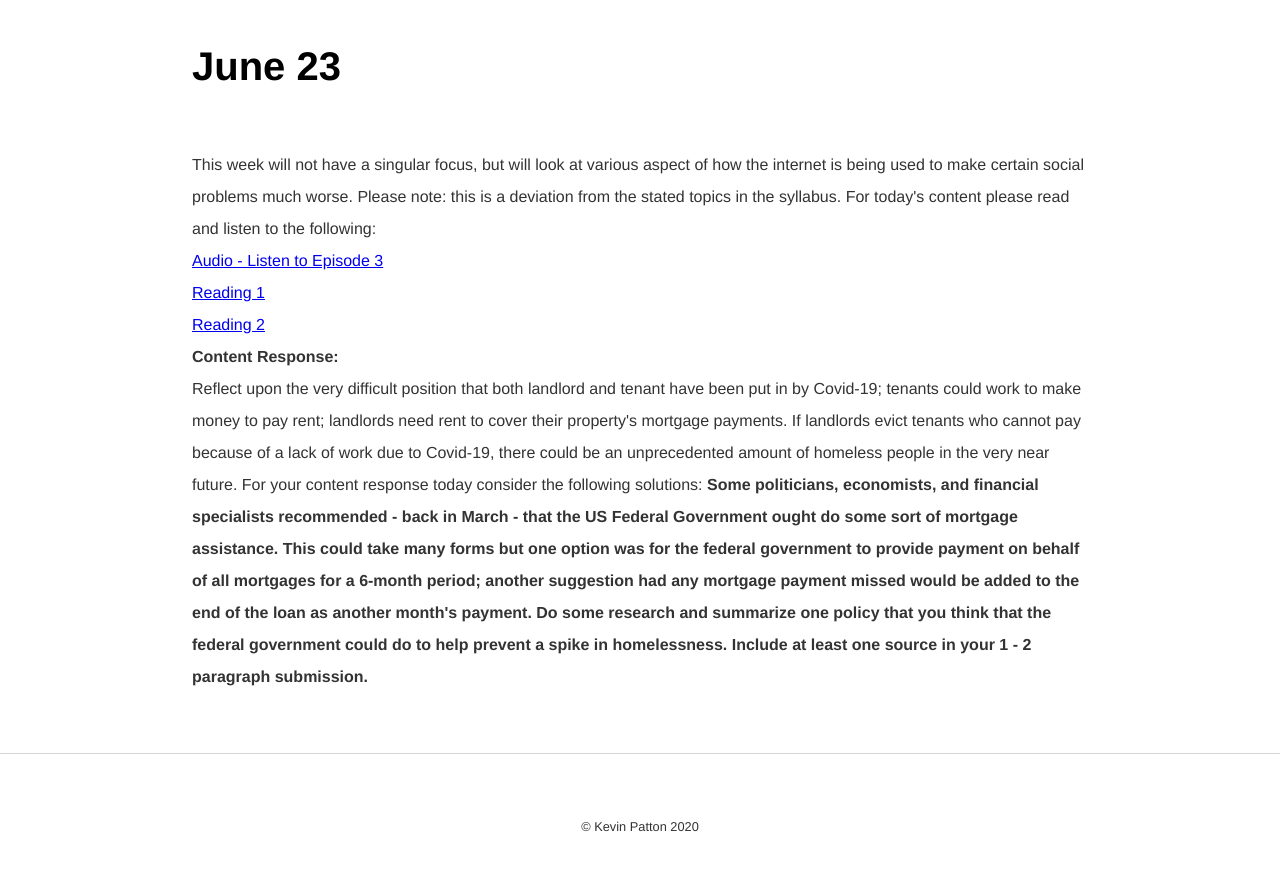
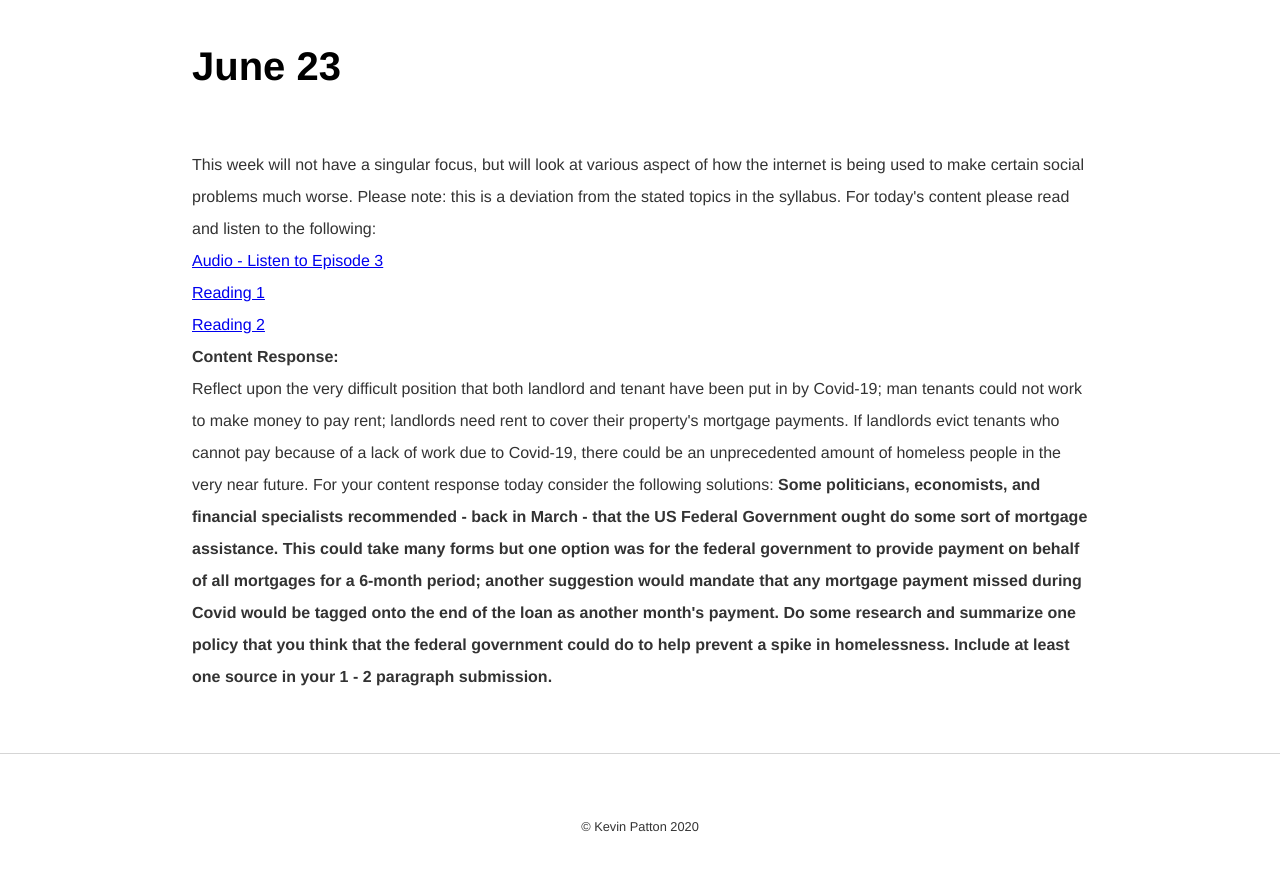
Before and after one commit to kevinjpatton/kevinjpatton.github.io, a Jekyll site: the page built from teaching/phil1020/index.html, in a window 1280 px wide and 900 px high, scrolled down 6921 px. Shown: the top 871 px of the window. Built offline with Jekyll 4.4.1, drawn with Linux system fonts in a browser that asks for light colours; Markdown is read by kramdown in place of the engine named in the settings.

Commit message:
Update index.html

```diff
--- a/teaching/phil1020/index.html
+++ b/teaching/phil1020/index.html
@@ -114,4 +114,4 @@ For your content response <b>answer the same discussion questions from yesterday
 <a href="https://www.npr.org/2020/06/19/880859109/zoom-call-eviction-hearings-they-ll-throw-everything-i-have-out-on-the-street" target="_blank">Reading 1</a><br>
 <a href="https://sf.curbed.com/2020/4/20/21224360/covid-19-evictions-eviction-renters-landlords-coronavirus-california" target="_blank">Reading 2</a><br>
   <b>Content Response:</b><br>
-Reflect upon the very difficult position that both landlord and tenant have been put in by Covid-19; tenants could work to make money to pay rent; landlords need rent to cover their property's mortgage payments.  If landlords evict tenants who cannot pay because of a lack of work due to Covid-19, there could be an unprecedented amount of homeless people in the very near future.  For your content response today consider the following solutions: <b>Some politicians, economists, and financial specialists recommended - back in March - that the US Federal Government ought do some sort of mortgage assistance.  This could take many forms but one option was for the federal government to provide payment on behalf of all mortgages for a 6-month period; another suggestion had any mortgage payment missed would  be added to the end of the loan as another month's payment.  Do some research and summarize one policy that you think that the federal government could do to help prevent a spike in homelessness.  Include at least one source in your 1 - 2 paragraph submission.</b><br>
+Reflect upon the very difficult position that both landlord and tenant have been put in by Covid-19; man tenants could not work to make money to pay rent; landlords need rent to cover their property's mortgage payments.  If landlords evict tenants who cannot pay because of a lack of work due to Covid-19, there could be an unprecedented amount of homeless people in the very near future.  For your content response today consider the following solutions: <b>Some politicians, economists, and financial specialists recommended - back in March - that the US Federal Government ought do some sort of mortgage assistance.  This could take many forms but one option was for the federal government to provide payment on behalf of all mortgages for a 6-month period; another suggestion would mandate that any mortgage payment missed during Covid would  be tagged onto the end of the loan as another month's payment.  Do some research and summarize one policy that you think that the federal government could do to help prevent a spike in homelessness.  Include at least one source in your 1 - 2 paragraph submission.</b><br>
```
